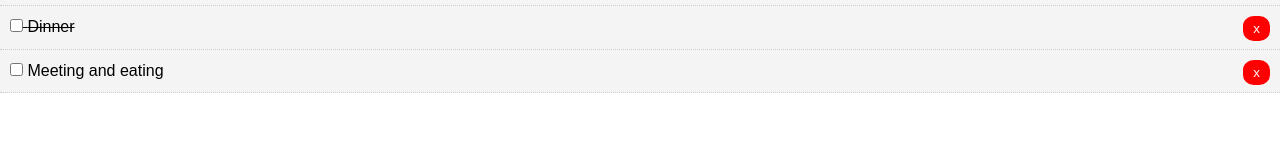
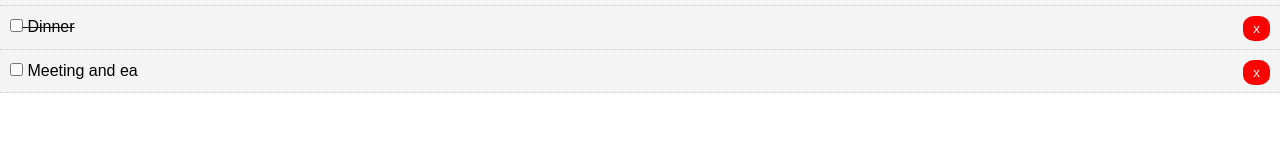
Before and after one commit to SameedUllah/React-Dojo, a React (Create React App) app: page / in a window 1280 px wide. Shown: the part 131-281 px from the top of the page. Built offline with nearby package versions, Linux system fonts and the light colour scheme; the HTML template or start-up script is replaced by a standard one.

Commit message:
Routine commit

```diff
--- a/src/App.js
+++ b/src/App.js
@@ -19,7 +19,7 @@ class App extends Component {
       },
       {
         id: 3,
-        title: 'Meeting and eating',
+        title: 'Meeting and ea',
         completed: false
       },
     ]
```
